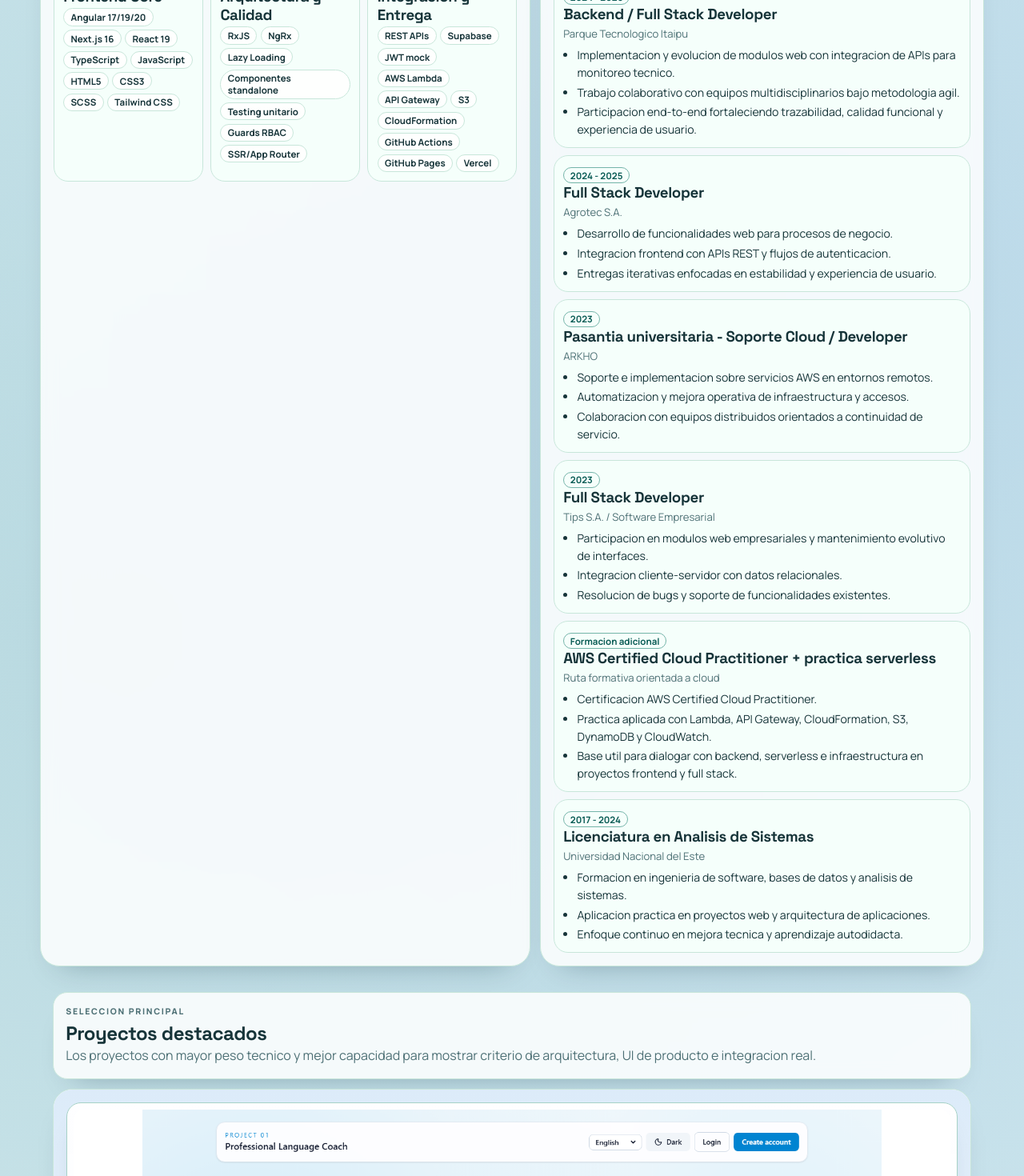
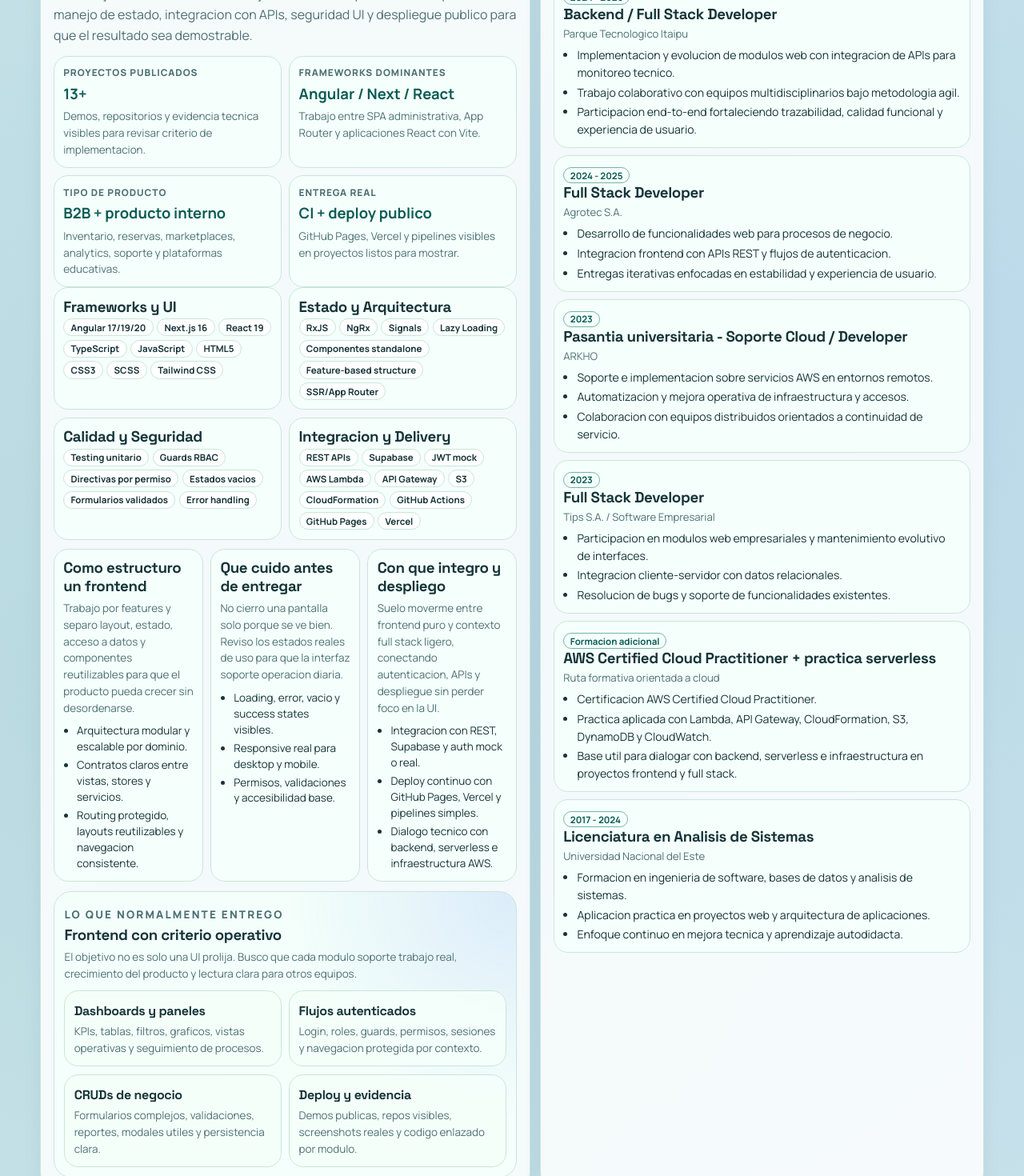
Before and after one commit to Bobadilla96/portfolio-frontend-angular, an Angular app: page / in a window 1280 px wide. Shown: the part 960-2430 px from the top of the page at 80% size. Built offline with nearby package versions, Linux system fonts and the light colour scheme.

Commit message:
feat: enrich frontend capabilities and add profile photo

```diff
--- a/angular.json
+++ b/angular.json
@@ -47,8 +47,8 @@
                 },
                 {
                   "type": "anyComponentStyle",
-                  "maximumWarning": "6kb",
-                  "maximumError": "8kb"
+                  "maximumWarning": "10kb",
+                  "maximumError": "12kb"
                 }
               ],
               "outputHashing": "all"
--- a/src/app/app.component.html
+++ b/src/app/app.component.html
@@ -1,7 +1,9 @@
 <div class="portfolio-shell">
   <header class="topbar">
     <div class="brand">
-      <span class="brand-mark">EB</span>
+      <div class="brand-mark brand-photo-shell">
+        <img class="brand-photo" [src]="profilePhotoUrl" [alt]="profile.name" />
+      </div>
       <div>
         <p class="kicker">Frontend Portfolio</p>
         <strong>{{ profile.name }}</strong>
@@ -91,6 +93,18 @@
     <article class="section-block card">
       <p class="kicker">Stack tecnico</p>
       <h2>Capacidades frontend</h2>
+      <p class="section-copy">
+        No trabajo solo con frameworks. Bajo cada demo hay criterio de arquitectura, manejo de estado, integracion con APIs,
+        seguridad UI y despliegue publico para que el resultado sea demostrable.
+      </p>
+
+      <div class="capability-metrics">
+        <article class="capability-metric" *ngFor="let metric of capabilityMetrics; trackBy: trackByMetric">
+          <span>{{ metric.label }}</span>
+          <strong>{{ metric.value }}</strong>
+          <p>{{ metric.detail }}</p>
+        </article>
+      </div>
 
       <div class="skill-groups">
         <article class="skill-group" *ngFor="let group of skillGroups">
@@ -99,6 +113,33 @@
             <span class="chip" *ngFor="let item of group.items; trackBy: trackByText">{{ item }}</span>
           </div>
         </article>
+      </div>
+
+      <div class="practice-grid">
+        <article class="practice-card" *ngFor="let block of practiceBlocks; trackBy: trackByPracticeBlock">
+          <h3>{{ block.title }}</h3>
+          <p>{{ block.description }}</p>
+          <ul>
+            <li *ngFor="let bullet of block.bullets; trackBy: trackByText">{{ bullet }}</li>
+          </ul>
+        </article>
+      </div>
+
+      <div class="delivery-block">
+        <div class="delivery-head">
+          <p class="kicker">Lo que normalmente entrego</p>
+          <h3>Frontend con criterio operativo</h3>
+          <p>
+            El objetivo no es solo una UI prolija. Busco que cada modulo soporte trabajo real, crecimiento del producto y lectura clara para otros equipos.
+          </p>
+        </div>
+
+        <div class="delivery-grid">
+          <article class="delivery-item" *ngFor="let item of deliveryItems; trackBy: trackByDeliveryItem">
+            <h4>{{ item.title }}</h4>
+            <p>{{ item.description }}</p>
+          </article>
+        </div>
       </div>
     </article>
 
--- a/src/app/app.component.scss
+++ b/src/app/app.component.scss
@@ -47,6 +47,19 @@
   color: #fff;
   background: linear-gradient(145deg, var(--pf-primary), var(--pf-accent));
   box-shadow: 0 12px 26px -18px rgba(18, 74, 92, 0.65);
+}
+
+.brand-photo-shell {
+  padding: 3px;
+  overflow: hidden;
+}
+
+.brand-photo {
+  width: 100%;
+  height: 100%;
+  border-radius: 11px;
+  object-fit: cover;
+  display: block;
 }
 
 .kicker {
@@ -266,26 +279,115 @@
   gap: 0.72rem;
 }
 
+.section-copy {
+  margin: 0.45rem 0 0;
+  color: var(--pf-muted);
+  line-height: 1.65;
+}
+
+.capability-metrics,
 .skill-groups,
-.timeline.compact {
+.timeline.compact,
+.practice-grid,
+.delivery-grid {
   display: grid;
   gap: 0.58rem;
 }
 
-.skill-groups {
-  grid-template-columns: repeat(3, minmax(170px, 1fr));
+.capability-metrics {
+  margin-top: 0.78rem;
+  grid-template-columns: repeat(2, minmax(0, 1fr));
 }
 
+.skill-groups {
+  grid-template-columns: repeat(2, minmax(0, 1fr));
+}
+
+.capability-metric,
 .skill-group,
-.timeline-item {
+.timeline-item,
+.practice-card,
+.delivery-item {
   border-radius: 18px;
   padding: 0.7rem;
+}
+
+.capability-metric {
+  border: 1px solid var(--pf-border);
+  background: color-mix(in srgb, var(--pf-surface-alt) 90%, transparent);
+}
+
+.capability-metric span {
+  display: block;
+  color: var(--pf-muted);
+  font-size: 0.74rem;
+  text-transform: uppercase;
+  letter-spacing: 0.08em;
+  font-weight: 800;
+}
+
+.capability-metric strong {
+  display: block;
+  margin-top: 0.28rem;
+  font-size: 1.15rem;
+  color: var(--pf-primary-strong);
+}
+
+.capability-metric p,
+.practice-card p,
+.delivery-head p,
+.delivery-item p {
+  margin: 0.35rem 0 0;
+  color: var(--pf-muted);
+  font-size: 0.84rem;
+  line-height: 1.55;
 }
 
 .chips {
   display: flex;
   flex-wrap: wrap;
   gap: 0.28rem;
+}
+
+.practice-grid {
+  margin-top: 0.72rem;
+  grid-template-columns: repeat(3, minmax(0, 1fr));
+}
+
+.practice-card,
+.delivery-item {
+  border: 1px solid var(--pf-border);
+  background: color-mix(in srgb, var(--pf-surface-alt) 90%, transparent);
+}
+
+.practice-card ul {
+  margin: 0.55rem 0 0;
+  padding-left: 1.05rem;
+  display: grid;
+  gap: 0.2rem;
+  font-size: 0.84rem;
+  line-height: 1.48;
+}
+
+.delivery-block {
+  margin-top: 0.78rem;
+  border: 1px solid var(--pf-border);
+  border-radius: 22px;
+  background:
+    radial-gradient(circle at top right, color-mix(in srgb, var(--pf-accent) 12%, transparent), transparent 42%),
+    color-mix(in srgb, var(--pf-surface-alt) 92%, transparent);
+  padding: 0.78rem;
+  display: grid;
+  gap: 0.65rem;
+}
+
+.delivery-head h3,
+.delivery-item h4 {
+  margin: 0.18rem 0 0;
+}
+
+.delivery-grid {
+  grid-template-columns: repeat(2, minmax(0, 1fr));
 }
 
 .period {
@@ -509,7 +611,10 @@
 
 @media (max-width: 960px) {
   .stats-grid,
+  .capability-metrics,
   .skill-groups,
+  .practice-grid,
+  .delivery-grid,
   .projects-grid,
   .pillar-grid,
   .proof-stats {
--- a/src/app/app.component.ts
+++ b/src/app/app.component.ts
@@ -15,6 +15,23 @@ interface ProfileInfo {
 interface SkillGroup {
   title: string;
   items: string[];
+}
+
+interface CapabilityMetric {
+  label: string;
+  value: string;
+  detail: string;
+}
+
+interface PracticeBlock {
+  title: string;
+  description: string;
+  bullets: string[];
+}
+
+interface DeliveryItem {
+  title: string;
+  description: string;
 }
 
 interface CareerEntry {
@@ -73,6 +90,7 @@ export class AppComponent {
     summary:
       'Diseno y construyo productos frontend listos para produccion: dashboards, CRUDs complejos, flujos autenticados, integraciones con APIs y experiencias enfocadas en claridad, rendimiento y mantenibilidad.'
   };
+  readonly profilePhotoUrl = 'assets/profile/enrique-bobadilla.png';
 
   readonly valuePillars: ValuePillar[] = [
     {
@@ -91,16 +109,72 @@ export class AppComponent {
 
   readonly skillGroups: SkillGroup[] = [
     {
-      title: 'Frontend Core',
+      title: 'Frameworks y UI',
       items: ['Angular 17/19/20', 'Next.js 16', 'React 19', 'TypeScript', 'JavaScript', 'HTML5', 'CSS3', 'SCSS', 'Tailwind CSS']
     },
     {
-      title: 'Arquitectura y Calidad',
-      items: ['RxJS', 'NgRx', 'Lazy Loading', 'Componentes standalone', 'Testing unitario', 'Guards RBAC', 'SSR/App Router']
+      title: 'Estado y Arquitectura',
+      items: ['RxJS', 'NgRx', 'Signals', 'Lazy Loading', 'Componentes standalone', 'Feature-based structure', 'SSR/App Router']
     },
     {
-      title: 'Integracion y Entrega',
+      title: 'Calidad y Seguridad',
+      items: ['Testing unitario', 'Guards RBAC', 'Directivas por permiso', 'Estados vacios', 'Formularios validados', 'Error handling']
+    },
+    {
+      title: 'Integracion y Delivery',
       items: ['REST APIs', 'Supabase', 'JWT mock', 'AWS Lambda', 'API Gateway', 'S3', 'CloudFormation', 'GitHub Actions', 'GitHub Pages', 'Vercel']
+    }
+  ];
+
+  readonly practiceBlocks: PracticeBlock[] = [
+    {
+      title: 'Como estructuro un frontend',
+      description:
+        'Trabajo por features y separo layout, estado, acceso a datos y componentes reutilizables para que el producto pueda crecer sin desordenarse.',
+      bullets: [
+        'Arquitectura modular y escalable por dominio.',
+        'Contratos claros entre vistas, stores y servicios.',
+        'Routing protegido, layouts reutilizables y navegacion consistente.'
+      ]
+    },
+    {
+      title: 'Que cuido antes de entregar',
+      description:
+        'No cierro una pantalla solo porque se ve bien. Reviso los estados reales de uso para que la interfaz soporte operacion diaria.',
+      bullets: [
+        'Loading, error, vacio y success states visibles.',
+        'Responsive real para desktop y mobile.',
+        'Permisos, validaciones y accesibilidad base.'
+      ]
+    },
+    {
+      title: 'Con que integro y despliego',
+      description:
+        'Suelo moverme entre frontend puro y contexto full stack ligero, conectando autenticacion, APIs y despliegue sin perder foco en la UI.',
+      bullets: [
+        'Integracion con REST, Supabase y auth mock o real.',
+        'Deploy continuo con GitHub Pages, Vercel y pipelines simples.',
+        'Dialogo tecnico con backend, serverless e infraestructura AWS.'
+      ]
+    }
+  ];
+
+  readonly deliveryItems: DeliveryItem[] = [
+    {
+      title: 'Dashboards y paneles',
+      description: 'KPIs, tablas, filtros, graficos, vistas operativas y seguimiento de procesos.'
+    },
+    {
+      title: 'Flujos autenticados',
+      description: 'Login, roles, guards, permisos, sesiones y navegacion protegida por contexto.'
+    },
+    {
+      title: 'CRUDs de negocio',
+      description: 'Formularios complejos, validaciones, reportes, modales utiles y persistencia clara.'
+    },
+    {
+      title: 'Deploy y evidencia',
+      description: 'Demos publicas, repos visibles, screenshots reales y codigo enlazado por modulo.'
     }
   ];
 
@@ -598,6 +672,31 @@ export class AppComponent {
     return this.projects.filter((project) => project.featured);
   }
 
+  get capabilityMetrics(): CapabilityMetric[] {
+    return [
+      {
+        label: 'Proyectos publicados',
+        value: `${this.projects.length}+`,
+        detail: 'Demos, repositorios y evidencia tecnica visibles para revisar criterio de implementacion.'
+      },
+      {
+        label: 'Frameworks dominantes',
+        value: 'Angular / Next / React',
+        detail: 'Trabajo entre SPA administrativa, App Router y aplicaciones React con Vite.'
+      },
+      {
+        label: 'Tipo de producto',
+        value: 'B2B + producto interno',
+        detail: 'Inventario, reservas, marketplaces, analytics, soporte y plataformas educativas.'
+      },
+      {
+        label: 'Entrega real',
+        value: 'CI + deploy publico',
+        detail: 'GitHub Pages, Vercel y pipelines visibles en proyectos listos para mostrar.'
+      }
+    ];
+  }
+
   get libraryProjects(): ProjectShowcase[] {
     return this.projects.filter((project) => !project.featured && this.matchesFramework(project));
   }
@@ -642,6 +741,18 @@ export class AppComponent {
     return pillar.title;
   }
 
+  trackByMetric(_index: number, metric: CapabilityMetric): string {
+    return metric.label;
+  }
+
+  trackByPracticeBlock(_index: number, block: PracticeBlock): string {
+    return block.title;
+  }
+
+  trackByDeliveryItem(_index: number, item: DeliveryItem): string {
+    return item.title;
+  }
+
   trackByEvidence(_index: number, evidence: CodeEvidence): string {
     return evidence.url;
   }
```
Also changed, not shown: src/assets/profile/enrique-bobadilla.png (added), 1 other file (tests, documents, lock files or other folders).
